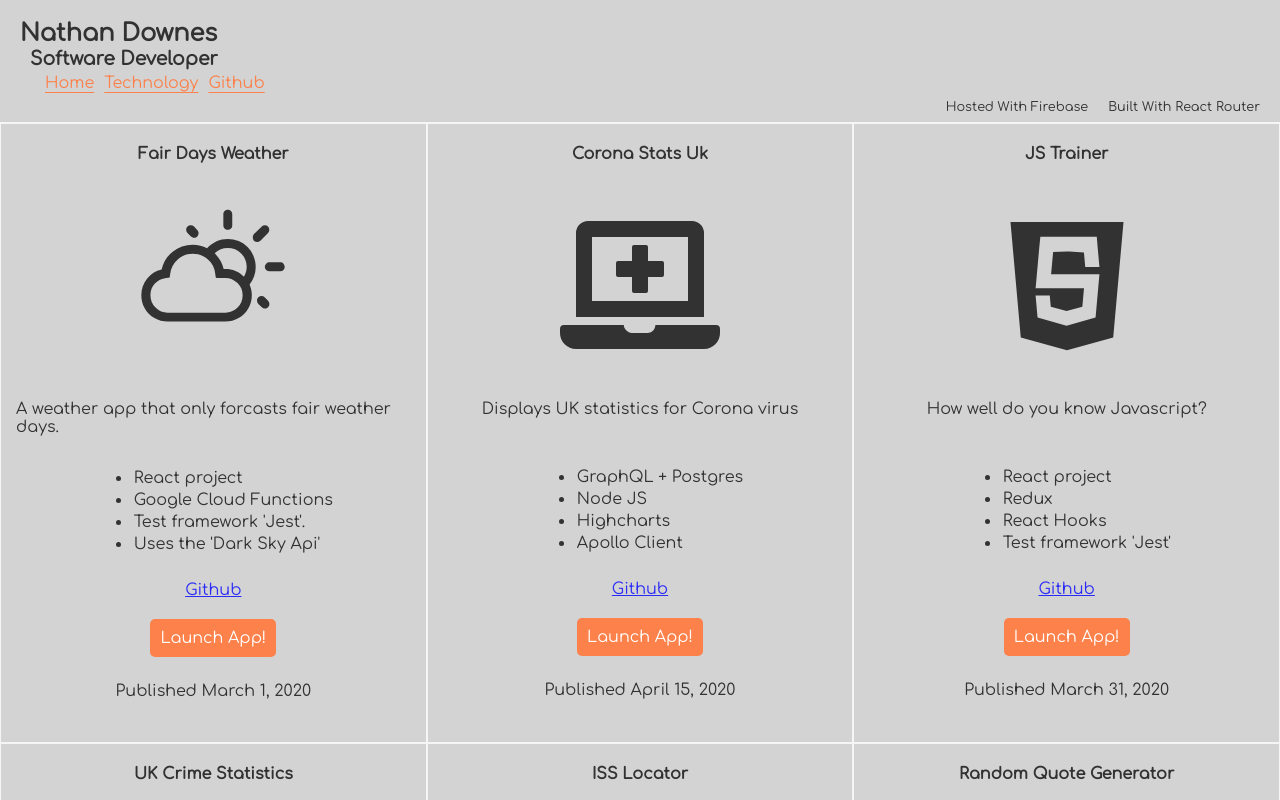
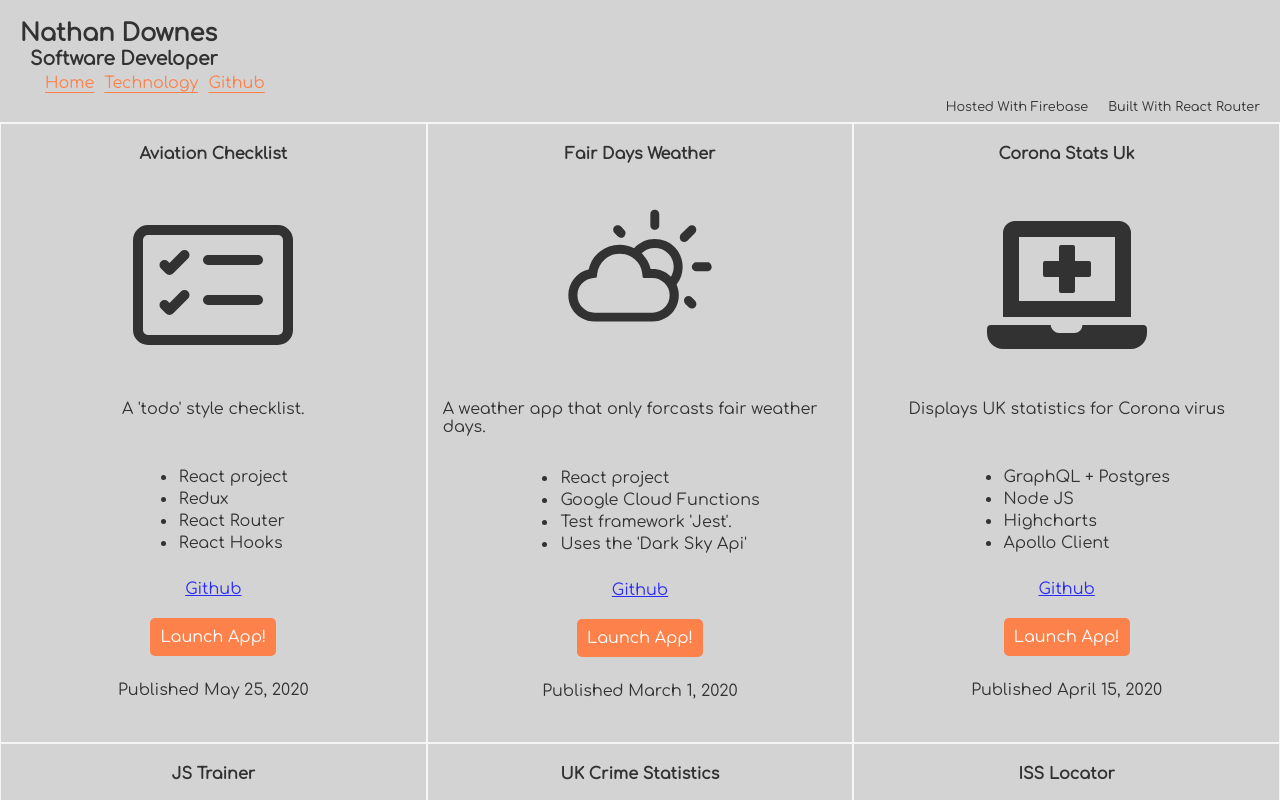
Before and after one commit to thisprojects/webprofile, a React (Create React App) app: page / in a window 1280 px wide. Shown: the top 800 px of the page. Built offline with nearby package versions, Linux system fonts and the light colour scheme; no server answers.

Commit message:
new project

```diff
--- a/src/Templates/portfolio-cards.js
+++ b/src/Templates/portfolio-cards.js
@@ -3,10 +3,24 @@ import { WiDayCloudy } from "react-icons/wi";
 import { FaLaptopMedical } from "react-icons/fa";
 import { DiJavascript } from "react-icons/di";
 import { GiSpaceShuttle, GiScales } from "react-icons/gi";
-import { BsFillChatSquareQuoteFill } from "react-icons/bs";
+import { BsFillChatSquareQuoteFill, BsCardChecklist } from "react-icons/bs";
 import { GiSwordsEmblem } from "react-icons/gi";
 
 export default [
+  {
+    title: "Aviation Checklist",
+    icon: <BsCardChecklist size="10em"/>,
+    text: ["A 'todo' style checklist."],
+    list: [
+      "React project",
+      "Redux",
+      "React Router",
+      "React Hooks"
+    ],
+    gitHub: "https://github.com/thisprojects/aviation-checklist",
+    link: "./apps/checklist/home",
+    date: "May 25, 2020"
+  },
   {
     title: "Fair Days Weather",
     icon: <WiDayCloudy size="10em"/>,
```
